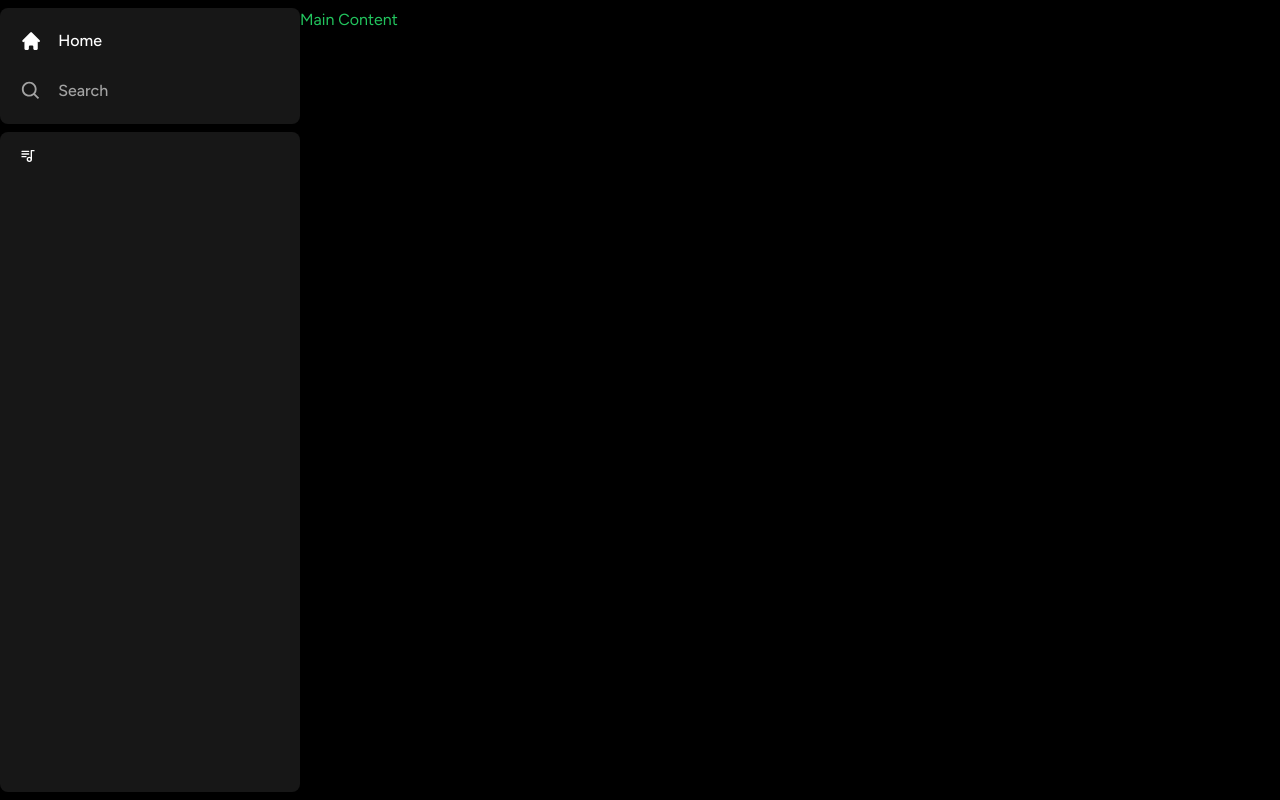
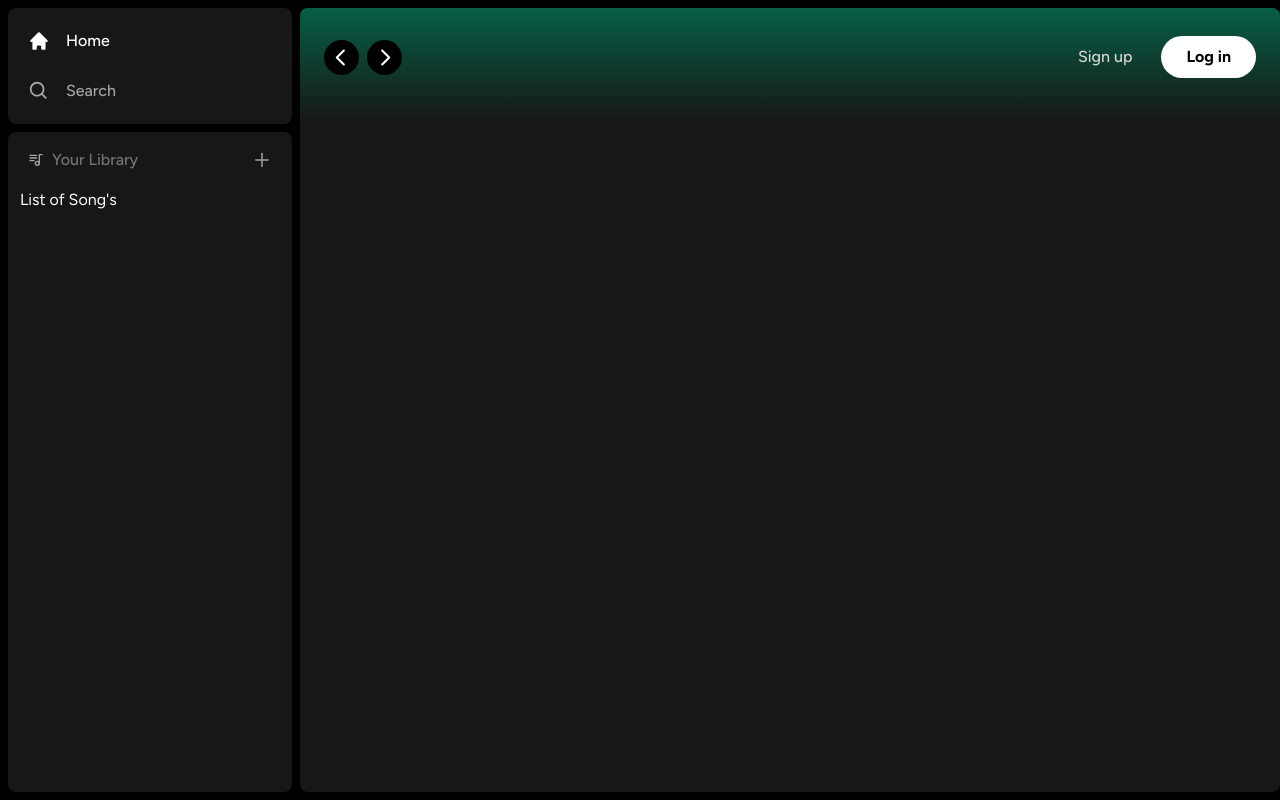
Before and after one commit to joaoricardoM/spotify-clone, a Next.js app: page / in a window 1280 px wide. Built offline with nearby package versions, Linux system fonts and the light colour scheme.

Commit message:
feat: create new components

```diff
--- a/app/(site)/page.tsx
+++ b/app/(site)/page.tsx
@@ -1,3 +1,17 @@
+import Header from '@/components/Header'
+
 export default function Home() {
-  return <div className="text-green-500 ">Main Content</div>
+  return (
+    <div
+      className="
+    bg-neutral-900
+    rounded-lg
+    h-full
+    w-full
+    overflow-hidden
+    overflow-y-auto"
+    >
+      <Header>Header</Header>
+    </div>
+  )
 }
--- /dev/null
+++ b/components/Button.tsx
@@ -0,0 +1,29 @@
+import React, { forwardRef } from 'react'
+import { twMerge } from 'tailwind-merge'
+
+interface ButtonProps extends React.ButtonHTMLAttributes<HTMLButtonElement> {}
+
+const Button = forwardRef<HTMLButtonElement, ButtonProps>(
+  ({ className, children, disabled, type = 'button', ...props }, ref) => {
+    return (
+      <button
+        type={type}
+        className={twMerge(
+          `
+      w-full rounded-full bg-green-400 border border-transparent px-3 py-3 disabled:cursor-not-allowed disabled:opacity-50 text-black font-bold transition
+      `,
+          className
+        )}
+        disabled={disabled}
+        ref={ref}
+        {...props}
+      >
+        {children}
+      </button>
+    )
+  }
+)
+
+Button.displayName = 'Button'
+
+export default Button
--- /dev/null
+++ b/components/Header.tsx
@@ -0,0 +1,76 @@
+'use client'
+import React from 'react'
+
+import { useRouter } from 'next/navigation'
+import { twMerge } from 'tailwind-merge'
+import { RxCaretLeft, RxCaretRight } from 'react-icons/rx'
+import { HiHome } from 'react-icons/hi'
+import { BiSearch } from 'react-icons/bi'
+import Button from './Button'
+
+interface HeaderProps {
+  children: React.ReactNode
+  className?: string
+}
+
+const Header: React.FC<HeaderProps> = ({ children, className }) => {
+  const router = useRouter()
+
+  const handleLogout = () => {
+    // handle Logout soon
+  }
+
+  return (
+    <div
+      className={twMerge(
+        `h-fit bg-gradient-to-b from-emerald-800 p-6`,
+        className
+      )}
+    >
+      <div className="w-full mb-4 flex items-center justify-between">
+        <div className="hidden md:flex gap-x-2 items-center">
+          <button
+            className="rounded-full bg-black flex items-center justify-center hover:opacity-75 transition"
+            onClick={() => router.back()}
+          >
+            <RxCaretLeft className="text-white" size={35} />
+          </button>
+          <button
+            className="rounded-full bg-black flex items-center justify-center hover:opacity-75 transition"
+            onClick={() => router.forward()}
+          >
+            <RxCaretRight className="text-white" size={35} />
+          </button>
+        </div>
+        <div className="flex md:hidden gap-x-2 items-center">
+          <button className="rounded-full p-2 bg-white flex items-center justify-center hover:opacity-75 transition">
+            <HiHome className="text-black" size={20} />
+          </button>
+          <button className="rounded-full p-2 bg-white flex items-center justify-center hover:opacity-75 transition">
+            <BiSearch className="text-black" size={20} />
+          </button>
+        </div>
+        <div className="flex justify-between items-center gap-x-4">
+          <>
+            <div>
+              <Button
+                className="bg-transparent text-neutral-300 font-medium"
+                onClick={() => {}}
+              >
+                Sign up
+              </Button>
+            </div>
+            <div>
+              <Button className="bg-white px-6 py-2" onClick={() => {}}>
+                {' '}
+                Log in{' '}
+              </Button>
+            </div>
+          </>
+        </div>
+      </div>
+    </div>
+  )
+}
+
+export default Header
--- a/components/Library.tsx
+++ b/components/Library.tsx
@@ -2,18 +2,26 @@
 
 import React from 'react'
 import { TbPlaylist } from 'react-icons/tb'
+import { AiOutlinePlus } from 'react-icons/ai'
 
 export const Library = () => {
-  const onCLick = () => {
+  const onClick = () => {
     // handler upload later
   }
   return (
     <div className="flex flex-col">
       <div className="flex items-center justify-between px-5 pt-4">
         <div className="inline-flex items-center gap-x-2">
-          <TbPlaylist />
+          <TbPlaylist className="text-neutral-400" />
+          <p className="text-neutral-500 font-medium text-md">Your Library</p>
         </div>
+        <AiOutlinePlus
+          onClick={onClick}
+          size={20}
+          className="text-neutral-400 cursor-pointer hover:text-white transition"
+        />
       </div>
+      <div className="flex flex-col gap-y-2 mt-4 px-3">List of Song&apos;s</div>
     </div>
   )
 }
--- a/components/Sidebar.tsx
+++ b/components/Sidebar.tsx
@@ -35,7 +35,7 @@
 
   return (
     <div className="flex h-full">
-      <div className="hidden md:flex flex-col gap-y-2 bg-black h-full w-[300px] py-2">
+      <div className="hidden md:flex flex-col gap-y-2 bg-black h-full w-[300px] p-2">
         <Box>
           <div className="flex flex-col gap-y-4 px-5 py-4">
             {routes.map((item) => (
```
